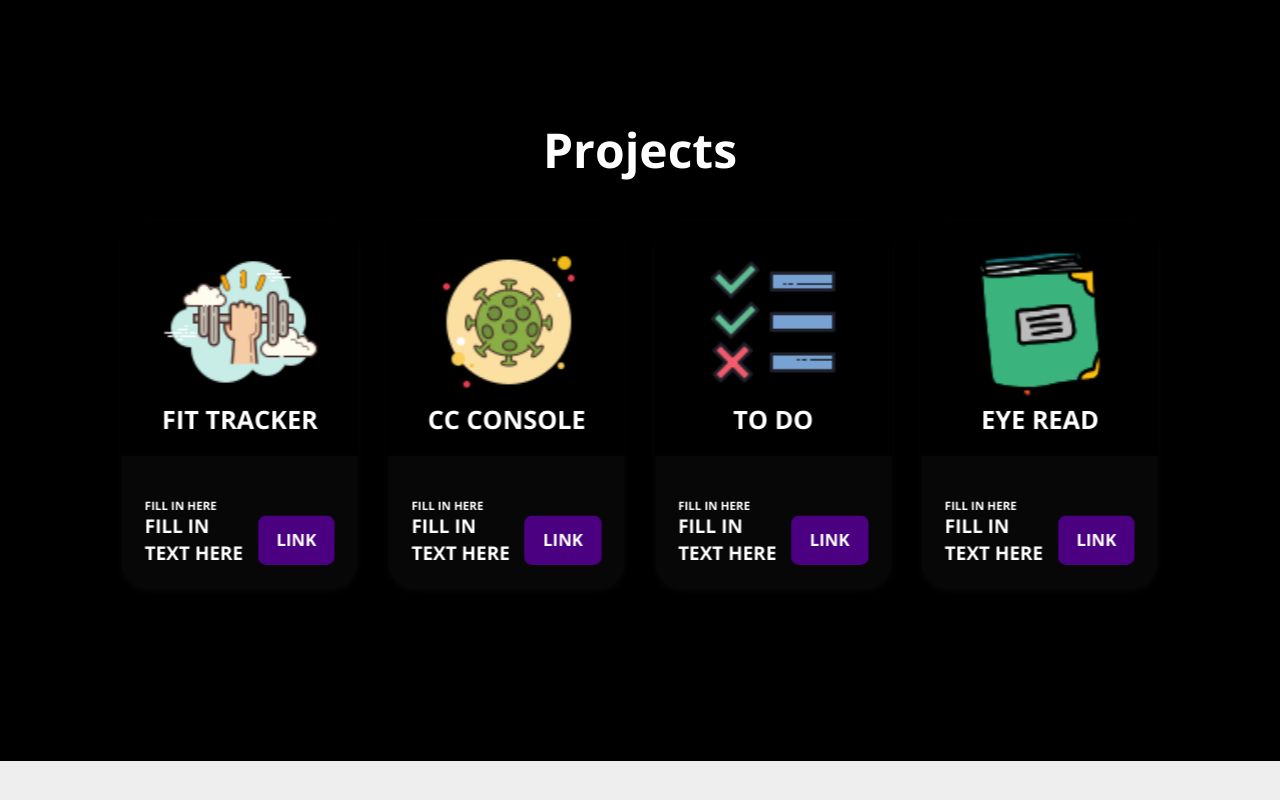
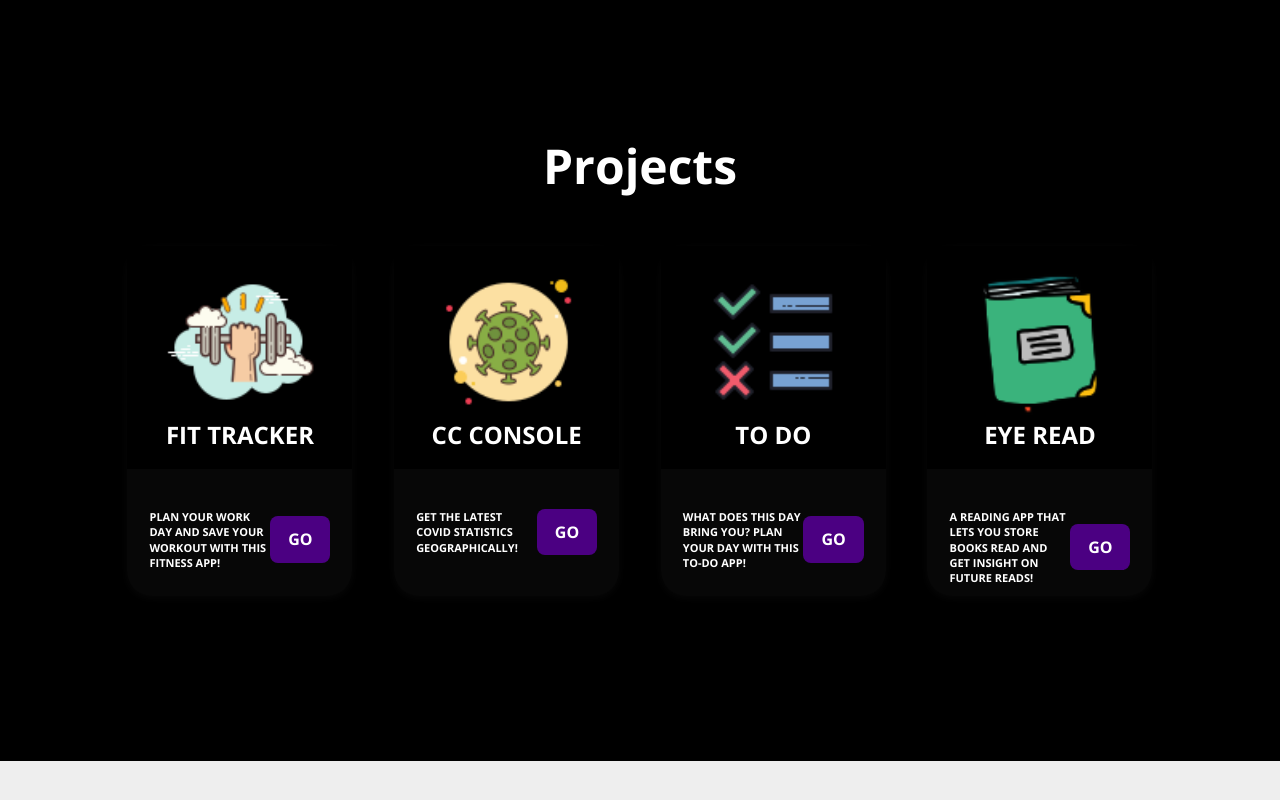
Before and after one commit to cabril87/react-portfolio, a React (Create React App) app: page / in a window 1280 px wide. Shown: the part 1639-2439 px from the top of the page. Built offline with nearby package versions, Linux system fonts and the light colour scheme.

Commit message:
project links

```diff
--- a/src/components/ProjectCard/ProjectDetails.js
+++ b/src/components/ProjectCard/ProjectDetails.js
@@ -64,13 +64,13 @@ border-radius: 8px;
 const ProjectDetails = (props) => {
     return (
        <DetailsContainer>
-           <SmallText>Fill in here</SmallText>
            <SpacedHorizontalContainer>
-               <MediumText>Fill in text here</MediumText>
+               <MediumText>{props.bigText}</MediumText>
+           <SmallText>{props.smallText}</SmallText>
                <Link to={{ pathname: props.projectLink }} target="_blank" >
                <ProjectButton >
 
-                   Link</ProjectButton>
+                   Go</ProjectButton>
                </Link>
            </SpacedHorizontalContainer>
        </DetailsContainer>
--- a/src/components/ProjectCard/index.js
+++ b/src/components/ProjectCard/index.js
@@ -83,7 +83,7 @@ const ProjectCard = (props) => {
         <CardWrapper>
 
             <CardContainer
-                style={{ x, y, rotateX, rotateY, z: 100 }}
+                style={{ x, y, rotateX, rotateY, zIndex: 10 }}
                 drag
                 dragElastic={0.16}
                 dragConstraints={{ top: 0, left: 0, right: 0, bottom: 0 }}
@@ -93,7 +93,7 @@ const ProjectCard = (props) => {
 
                     <PictureWrapper>
                         <Picture
-                            style={{ x, y, rotateX, rotateY, zIndex: 100}}
+                            style={{ x, y, rotateX, rotateY, zIndex: 10}}
                             drag
                             dragConstraints={{ top: 0, left: 0, right: 0, bottom: 0 }}
                             dragElastic={0.12}
@@ -117,8 +117,14 @@ const ProjectCard = (props) => {
                         {props.projectTitle}
                     </ProjectText>
                 </TopContainer>
-                <BottomContainer>
-                    <ProjectDetails projectLink={props.projectLink }>
+                <BottomContainer >
+                    <ProjectDetails
+                    smallText={props.smallText}
+                    bigText={props.bigText}
+                    projectLink={props.projectLink }
+
+                    >
+
 
                     </ProjectDetails>
 
--- a/src/components/Projects/index.js
+++ b/src/components/Projects/index.js
@@ -13,33 +13,33 @@ const Projects = () => {
                 zIndex: '0'
             }}
         >
-            <h1 className="flex w-full items-center justify-center mx-auto text-5xl font-dosis font-bold mb-10" style={{color: "white"}}>Projects</h1>
+            <h1 className="flex w-full items-center justify-center mx-auto text-5xl font-dosis font-bold mb-10 my-8" style={{color: "white"}}>Projects</h1>
             <div className="inline-flex mx-auto flex-wrap flex-col md:flex-row-reverse md:w-10/12 md:justify-between">
 
                 <div className="flex-1 ... my-4">
 
                     <ProjectCard  projectTitle="EYE READ" color="black" img={Contents.card.img[0]}  style={{
-                        width: "160px"}} projectLink={"https://www.google.com"}
+                        width: "160px"}} projectLink={"https://mysterious-beach-37448.herokuapp.com/"} smallText={"A reading app that lets you store books read and get insight on future reads!"}
 
                     />
 
                 </div>
                 <div className="flex-1 ... my-4">
                     <ProjectCard projectTitle="TO DO" color="black" img={Contents.card.img[1]} style={{
-                        width: "160px"
-                    }}/>
+                        width: "160px"}} projectLink={"https://todo-react-2.herokuapp.com/"} smallText={"What does this day bring you? Plan your day with this to-do app!"}
+                        />
 
                 </div>
                 <div className="flex-1 ... my-4">
                     <ProjectCard projectTitle="CC CONSOLE" color="black" img={Contents.card.img[2]} style={{
-                        width: "160px"
-                    }}/>
+                        width: "160px"}} projectLink={"https://smoyamendez.github.io/covid-correlation-console/"} smallText={"Get the latest covid statistics geographically!"}
+                        />
 
                 </div>
                 <div className="flex-1 ... my-4">
                     <ProjectCard projectTitle="FIT TRACKER" color="black"  img={Contents.card.img[3]} style={{
-                        width: "160px"
-                    }}/>
+                        width: "160px" }} projectLink={"https://polar-brushlands-19024.herokuapp.com/"} smallText={"Plan your work day and save your workout with this fitness app!"}
+                        />
 
                 </div>
 
--- a/src/pages/Blog.js
+++ b/src/pages/Blog.js
@@ -10,7 +10,7 @@ const Blog = () => {
     <div
     className="min-h-screen flex items-center justify-center bg"
     style={{
-      backgroundImage: "../components/Images/FL.svg",
+
       backgroundSize: "cover",
       alignContent: "center",
       backgroundPosition: "0px center ",
@@ -18,13 +18,14 @@ const Blog = () => {
   }}
     >
 
-    <h1
+    <h1 className="flex w-full items-center justify-center mx-auto"
     style={{
       fontWeight: 800,
       color: "white",
-      fontSize: "76px",
+
 
     }}
+
     >
       Coming Soon</h1>
 
--- a/src/pages/Contact.js
+++ b/src/pages/Contact.js
@@ -5,9 +5,9 @@ import "./index.css"
 
 function Contact() {
   return (
-    <div className="min-h-screen flex items-center justify-center ">
+    <div className="min-h-screen flex w-full flex-wrap items-center justify-center mx-auto flex-col">
 
-     <h1>Coming soon</h1>
+     <h1 className="flex w-full items-center justify-center mx-auto">Coming soon</h1>
     </div>
 
   );
```
